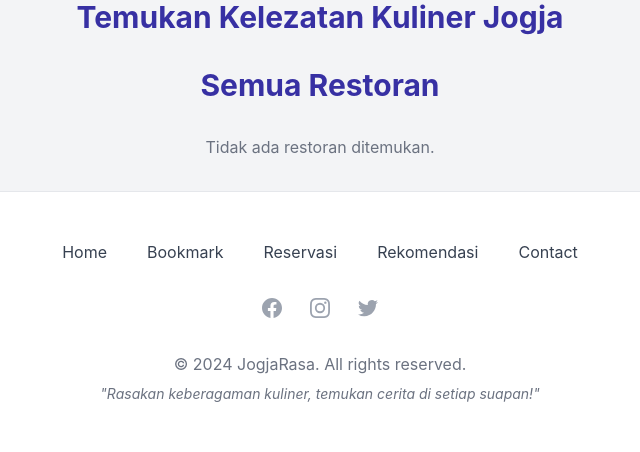
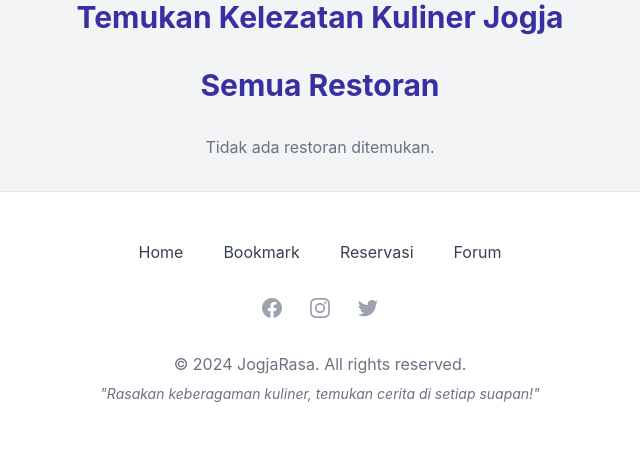
Before and after one commit to F02-PBP/jogja-rasa, a Django app: page / in a window 1280 px wide. Shown: the part 588-1040 px from the top of the page, without its empty margins (320-960 px from the left). Run offline with Django 5.2, Linux system fonts and the light colour scheme; data that the repository does not hold is empty; some libraries are stand-ins or nearby versions.

Commit message:
feat: update footer navigation links for authenticated users

```diff
--- a/templates/footer.html
+++ b/templates/footer.html
@@ -3,48 +3,68 @@
   <div
     class="max-w-screen-xl px-4 py-12 mx-auto space-y-8 overflow-hidden sm:px-6 lg:px-8"
   >
-    <nav class="flex flex-wrap justify-center -mx-5 -my-2">
+    <div class="flex flex-wrap justify-center -mx-5 -my-2">
       <div class="px-5 py-2">
         <a
-          href="#"
+          href="{% url 'main:show_landing_page' %}"
           class="text-base leading-6 text-gray-700 hover:text-navy-600 transition duration-300"
         >
           Home
         </a>
       </div>
       <div class="px-5 py-2">
+        {% if user.is_authenticated %}
         <a
-          href="#"
+          href="/bookmark"
           class="text-base leading-6 text-gray-700 hover:text-navy-600 transition duration-300"
         >
           Bookmark
         </a>
+        {% else %}
+        <a
+          href="#"
+          class="text-base leading-6 text-gray-700 hover:text-navy-600 transition duration-300 auth-required"
+        >
+          Bookmark
+        </a>
+        {% endif %}
       </div>
       <div class="px-5 py-2">
+        {% if user.is_authenticated %}
         <a
-          href="#"
+          href="/reservasi"
           class="text-base leading-6 text-gray-700 hover:text-navy-600 transition duration-300"
         >
           Reservasi
         </a>
+        {% else %}
+        <a
+          href="#"
+          class="text-base leading-6 text-gray-700 hover:text-navy-600 transition duration-300 auth-required"
+        >
+          Reservasi
+        </a>
+        {% endif %}
       </div>
       <div class="px-5 py-2">
+        {% if user.is_authenticated %}
+        <a
+          href="/forum"
+          class="text-base leading-6 text-gray-700 hover:text-navy-600 transition duration-300"
+        >
+          Forum
+        </a>
+        {% else %}
         <a
           href="#"
-          class="text-base leading-6 text-gray-700 hover:text-navy-600 transition duration-300"
+          class="text-base leading-6 text-gray-700 hover:text-navy-600 transition duration-300 auth-required"
         >
-          Rekomendasi
+          Forum
         </a>
+        {% endif %}
       </div>
-      <div class="px-5 py-2">
-        <a
-          href="#"
-          class="text-base leading-6 text-gray-700 hover:text-navy-600 transition duration-300"
-        >
-          Contact
-        </a>
-      </div>
-    </nav>
+    </div>
+
     <div class="flex justify-center mt-8 space-x-6">
       <a
         href="#"
@@ -99,6 +119,7 @@
         </svg>
       </a>
     </div>
+
     <div class="mt-8 text-center">
       <p class="text-base leading-6 text-gray-500">
         © 2024 JogjaRasa. All rights reserved.
@@ -108,4 +129,19 @@
       </p>
     </div>
   </div>
+
+  {% include 'components/please_login_modal.html' %}
 </footer>
+
+<script src="{% static 'js/auth_modal.js' %}"></script>
+<script>
+  document.addEventListener("DOMContentLoaded", function () {
+    const footerAuthLinks = document.querySelectorAll("footer .auth-required");
+    footerAuthLinks.forEach((link) => {
+      link.addEventListener("click", function (e) {
+        e.preventDefault();
+        window.showLoginModal(e);
+      });
+    });
+  });
+</script>
```
